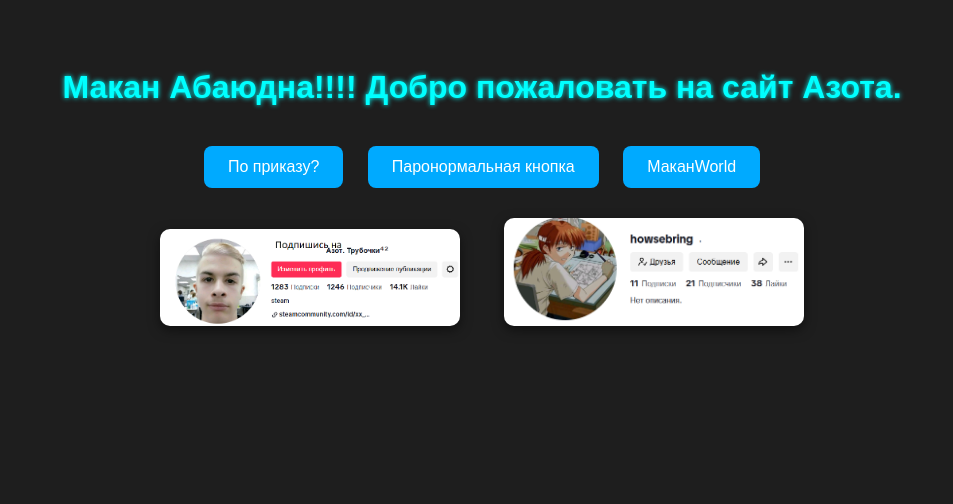
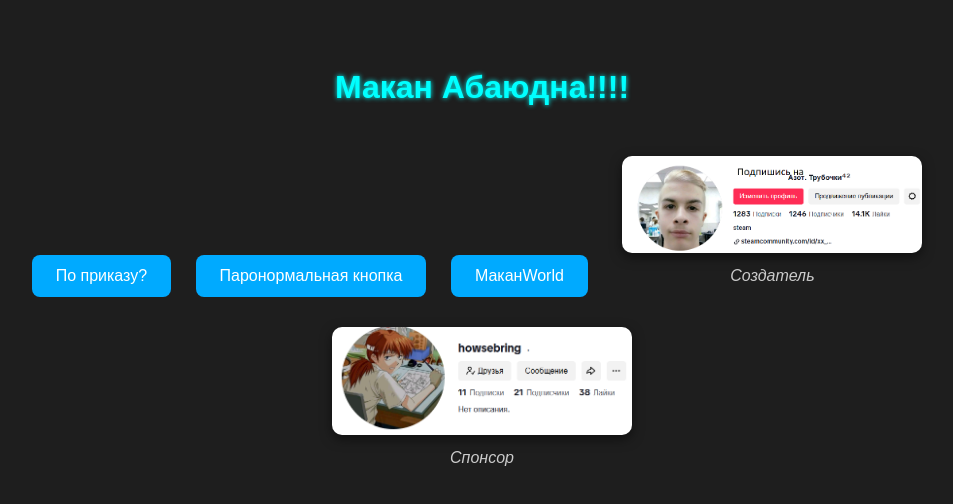
Before and after one commit to Sanya222348/makan228, a plain HTML site: page index.html in a window 1280 px wide. Shown: the whole page, without its empty margins (158-1111 px from the left). Drawn offline with Linux system fonts and the light colour scheme.

Commit message:
Update index.html

```diff
--- a/index.html
+++ b/index.html
@@ -35,24 +35,39 @@
       background-color: #0088cc;
     }
 
-    img {
+    .image-container {
+      display: inline-block;
+      margin: 20px;
+    }
+
+    .image-container img {
       max-width: 300px;
-      margin: 20px;
       border-radius: 10px;
       box-shadow: 0 4px 12px rgba(0, 0, 0, 0.5);
+    }
+
+    .caption {
+      margin-top: 10px;
+      font-style: italic;
+      color: #ccc;
     }
   </style>
 </head>
 <body>
-  <h1>Макан Абаюдна!!!! Добро пожаловать на сайт Азота.</h1>
+  <h1>Макан Абаюдна!!!!</h1>
 
   <a href="images (2).jpg" download><button>По приказу?</button></a>
   <a href="images (1).jpg" download><button>Паронормальная кнопка</button></a>
   <a href="images.jpg" download><button>МаканWorld</button></a>
 
-  <div>
+  <div class="image-container">
     <img src="images (3).png" alt="Subscribe to Azot.">
+    <div class="caption">Создатель</div>
+  </div>
+
+  <div class="image-container">
     <img src="sub.png" alt="Subscribe to t0talnopoxyi.">
+    <div class="caption">Спонсор</div>
   </div>
 </body>
 </html>
```
